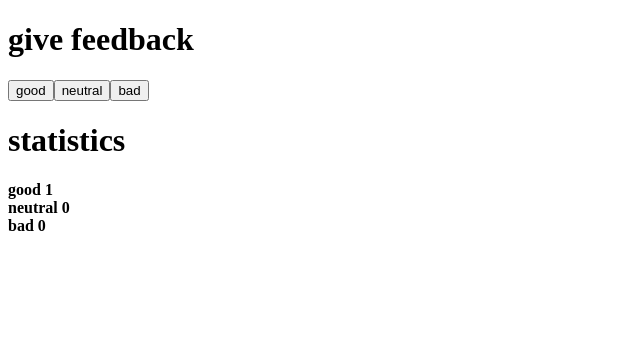
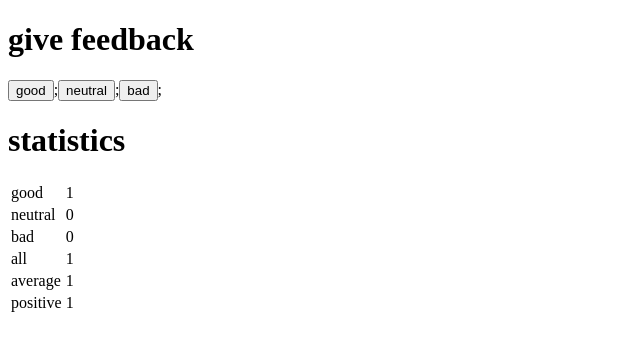
Before and after one commit to ananta-dev/university-of-helsinki-full-stack-open, a React (Create React App) app in the folder part01/: page / in a window 1280 px wide. Both pictures are taken after a click on the button "good". Shown: the top 350 px of the page, without its empty margins (0-640 px from the left). Built offline with nearby package versions, Linux system fonts and the light colour scheme.

Commit message:
finished Exercise 1.10

```diff
--- a/part01/src/App.js
+++ b/part01/src/App.js
@@ -1,4 +1,6 @@
 import { useState } from "react";
+import { Button } from "./components/Button";
+import { Statistics } from "./components/Statistics";
 
 const App = () => {
     // save clicks of each button to its own state
@@ -17,19 +19,16 @@ const App = () => {
     const increaseBad = () => {
         setBad(bad + 1);
     };
+
     return (
         <div>
             <h1>give feedback</h1>
-            <button onClick={increaseGood}>good</button>
-            <button onClick={increaseNeutral}>neutral</button>
-            <button onClick={increaseBad}>bad</button>
-            <h1>statistics</h1>
-            <strong>good {good}</strong>
-            <br />
-            <strong>neutral {neutral}</strong>
-            <br />
-            <strong>bad {bad}</strong>
-            <br />
+            <Button clickFunction={increaseGood} text='good' />
+            <Button clickFunction={increaseNeutral} text='neutral' />
+            <Button clickFunction={increaseBad} text='bad' />
+            {good + neutral + bad > 0 && (
+                <Statistics good={good} neutral={neutral} bad={bad} />
+            )}
         </div>
     );
 };
--- /dev/null
+++ b/part01/src/components/Button.js
@@ -0,0 +1,7 @@
+export const Button = props => {
+    return (
+        <>
+            <button onClick={props.clickFunction}> {props.text}</button>;
+        </>
+    );
+};
--- /dev/null
+++ b/part01/src/components/Statistics.js
@@ -0,0 +1,34 @@
+const StatisticLine = props => {
+    const { text, value } = props;
+    return (
+        <tr>
+            <td>{text}</td>
+            <td>{value}</td>
+        </tr>
+    );
+};
+
+export const Statistics = props => {
+    const { good, neutral, bad } = props;
+    return (
+        <>
+            <h1>statistics</h1>
+            <table>
+                <tbody>
+                    <StatisticLine text='good' value={good} />
+                    <StatisticLine text='neutral' value={neutral} />
+                    <StatisticLine text='bad' value={bad} />
+                    <StatisticLine text='all' value={good + neutral + bad} />
+                    <StatisticLine
+                        text='average'
+                        value={(good - bad) / (good + neutral + bad)}
+                    />
+                    <StatisticLine
+                        text='positive'
+                        value={good / (good + neutral + bad)}
+                    />
+                </tbody>
+            </table>
+        </>
+    );
+};
```
